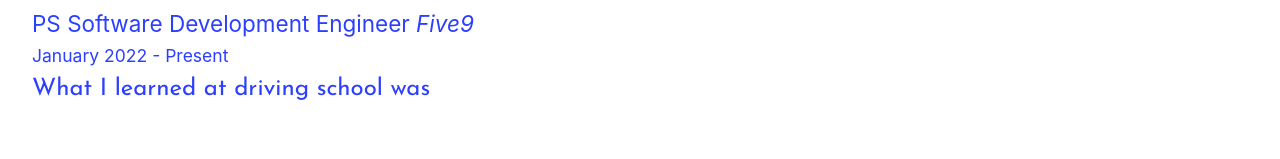
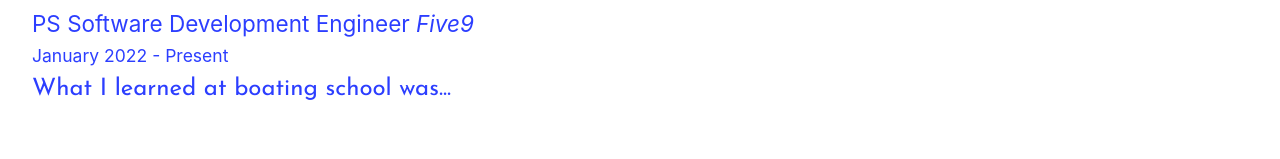
Before and after one commit to AndyV99/portfolio-site, a Vue app: page /experience in a window 1280 px wide. Shown: the part 175-334 px from the top of the page. Built offline with nearby package versions, Linux system fonts and the light colour scheme.

Commit message:
Update site title and spongebob reference

```diff
--- a/index.html
+++ b/index.html
@@ -4,7 +4,7 @@
     <meta charset="UTF-8" />
     <link rel="icon" href="/favicon.ico" />
     <meta name="viewport" content="width=device-width, initial-scale=1.0" />
-    <title>Vite App</title>
+    <title>Andy Vorndran</title>
   </head>
   <body>
     <div id="app"></div>
--- a/src/views/Experience.vue
+++ b/src/views/Experience.vue
@@ -8,7 +8,7 @@
     <div class="experience-box">
       <h2>PS Software Development Engineer <i>Five9</i></h2>
       <h3>January 2022 - Present</h3>
-      <p>What I learned at driving school was</p>
+      <p>What I learned at boating school was...</p>
     </div>
   </main>
   <Nav />
```
